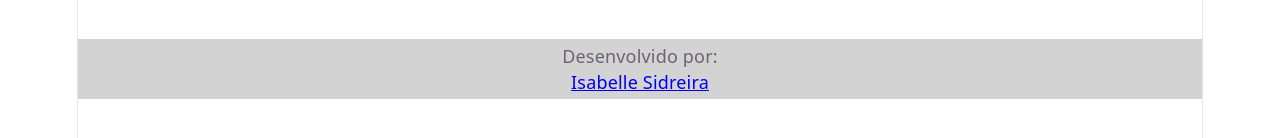
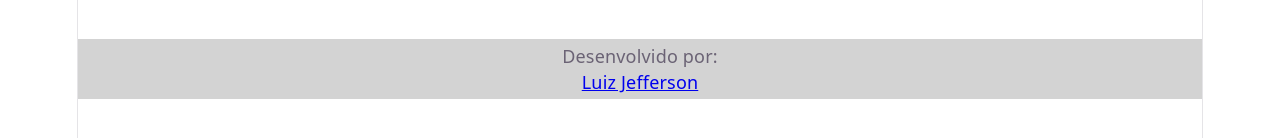
Before and after one commit to Kaiser1993/portal-noticias-react, a React (Vite) app: page / in a window 1280 px wide. Shown: the part 350-488 px from the top of the page. Built offline with nearby package versions, Linux system fonts and the light colour scheme.

Commit message:
start do projeto

```diff
--- a/src/components/Rodape.tsx
+++ b/src/components/Rodape.tsx
@@ -5,7 +5,7 @@ return(
         Desenvolvido por:
     </p>
     <a href="#">
-        Isabelle Sidreira
+        Luiz Jefferson
     </a>
 </footer>
 );
```
